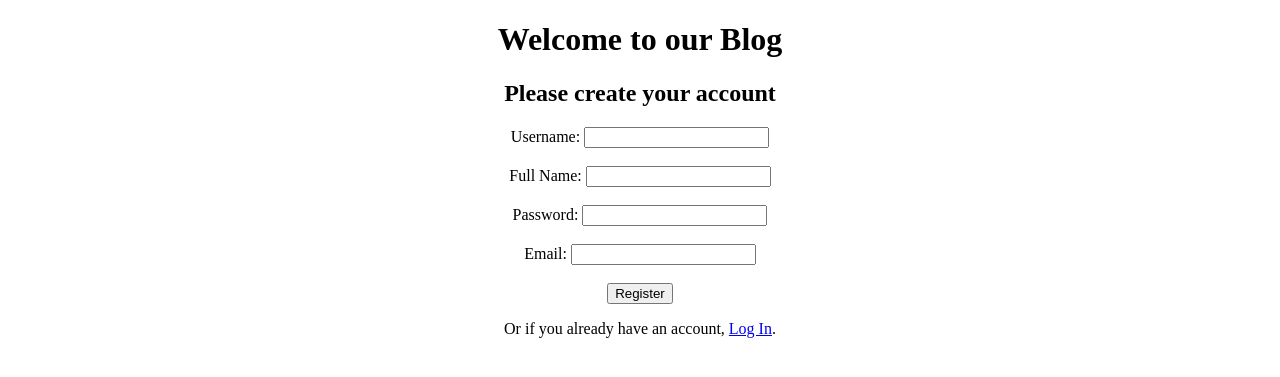
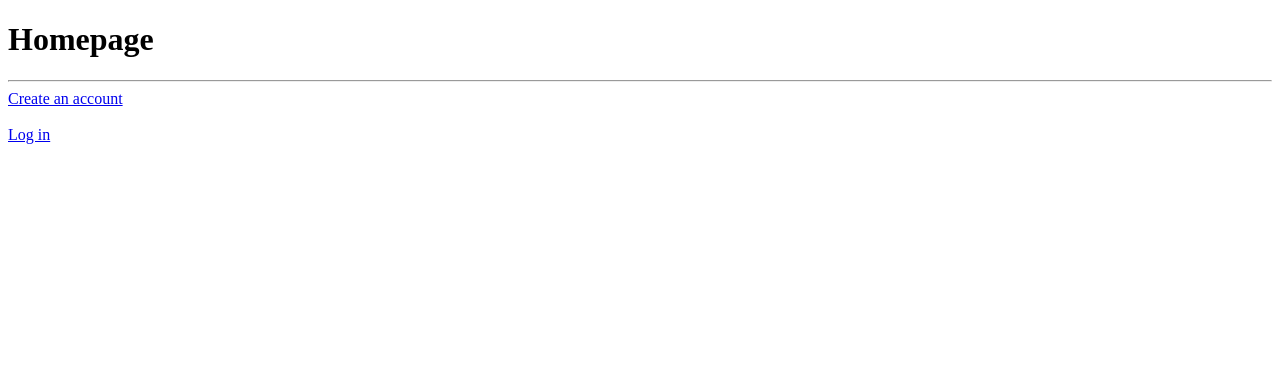
Before and after one commit to adnope/NoxianPool, a Flask app: page / in a window 1280 px wide. Shown: the top 377 px of the page. Run offline with Flask 3, Linux system fonts and the light colour scheme; some libraries are stand-ins or nearby versions.

Commit message:
Implemented login and register site

```diff
--- a/app.py
+++ b/app.py
@@ -3,18 +3,16 @@ from flask_mysqldb import MySQL
 
 app = Flask(__name__)
 
-# MySQL Configuration
 app.config['MYSQL_HOST'] = 'localhost'
 app.config['MYSQL_USER'] = 'root'
 app.config['MYSQL_PASSWORD'] = ''
 app.config['MYSQL_DB'] = 'mywebsitedb'
 
-app.secret_key = 'nguyenanhduydeptraivocung'
+app.secret_key = 'ThrillOfTheHunt'
 
 mysql = MySQL(app)
 
-# Registration Page (Root URL)
-@app.route('/', methods=['GET', 'POST'])
+@app.route('/register', methods=['GET', 'POST'])
 def register():
     if request.method == 'POST':
         username = request.form['username']
@@ -43,37 +41,14 @@ def login():
         if user:
             session['user_id'] = user[0]
             flash('Login successful!', 'success')
-            return redirect('/home')
+            return redirect('/')
         else:
             flash('Invalid email or password.', 'danger')
     return render_template('login.html')
 
-@app.route('/users')
-def index():
-    # Fetch users from MySQL
-    cur = mysql.connection.cursor()
-    cur.execute("SELECT * FROM users")
-    users = cur.fetchall()
-    cur.close()
-    return render_template('index.html', users=users)
-
-@app.route('/add', methods=['GET', 'POST'])
-def add_user():
-    if request.method == 'POST':
-        name = request.form['name']
-        email = request.form['email']
-        # Insert into MySQL
-        cur = mysql.connection.cursor()
-        cur.execute("INSERT INTO users (name, email) VALUES (%s, %s)", (name, email))
-        mysql.connection.commit()
-        cur.close()
-        return redirect('/')
-    return render_template('add_user.html')
-
-@app.route('/home')
+@app.route('/')
 def home():
-
     return render_template('homepage.html')
 
 if __name__ == '__main__':
-    app.run(debug=True)
+    app.run(debug=False)
--- a/templates/homepage.html
+++ b/templates/homepage.html
@@ -7,8 +7,10 @@
     </head>
 
     <body>
-        <h1><center>Welcome To Our Blog</h1>
-
-        <a href="/create_post">Create a post</a>
+        <h1>Homepage</h1>
+        <hr>
+        <a href="/register">Create an account</a>
+        <br><br>
+        <a href="/login">Log in</a>
     </body>
 </html>
--- a/templates/login.html
+++ b/templates/login.html
@@ -7,7 +7,7 @@
 </head>
 <body>
     <center>
-        <h1>Welcome to our Blog</h1>
+        <h1> <a href="/homepage">D&H Blog</a></h1>
         <h2>Log into your account</h2>
 
         <form method="POST">
@@ -31,7 +31,7 @@
         {% endif %}
         {% endwith %}
 
-        <p>You don't have an account? Please <a href="/">register here</a>.</p>
+        <p>You don't have an account? Please <a href="/register">register here</a>.</p>
     </center>
 </body>
 </html>
--- a/templates/register.html
+++ b/templates/register.html
@@ -7,7 +7,7 @@
 </head>
 <body>
     <center>
-        <h1>Welcome to our Blog</h1>
+        <h1> <a href="/homepage">D&H Blog</a></h1>
         <h2>Please create your account</h2>
         <form method="POST">
             <label for="username">Username:</label>
```
